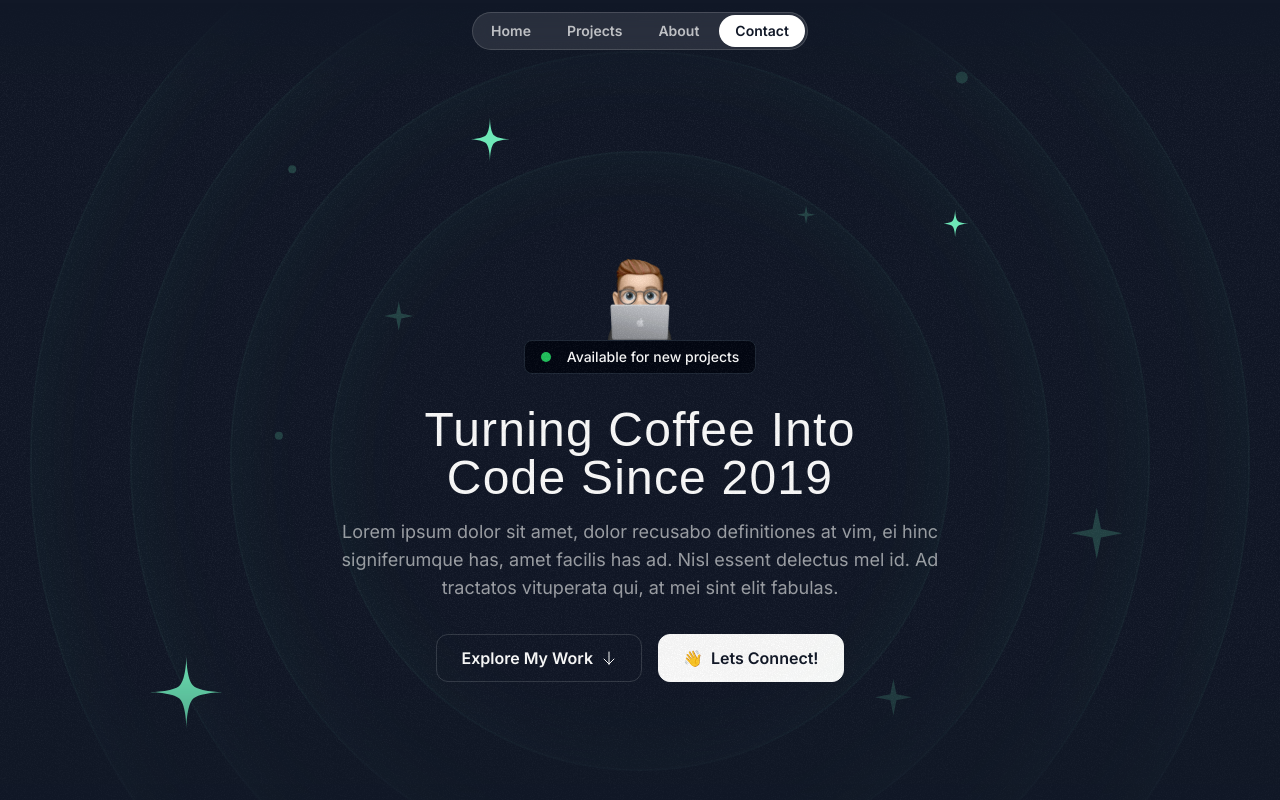
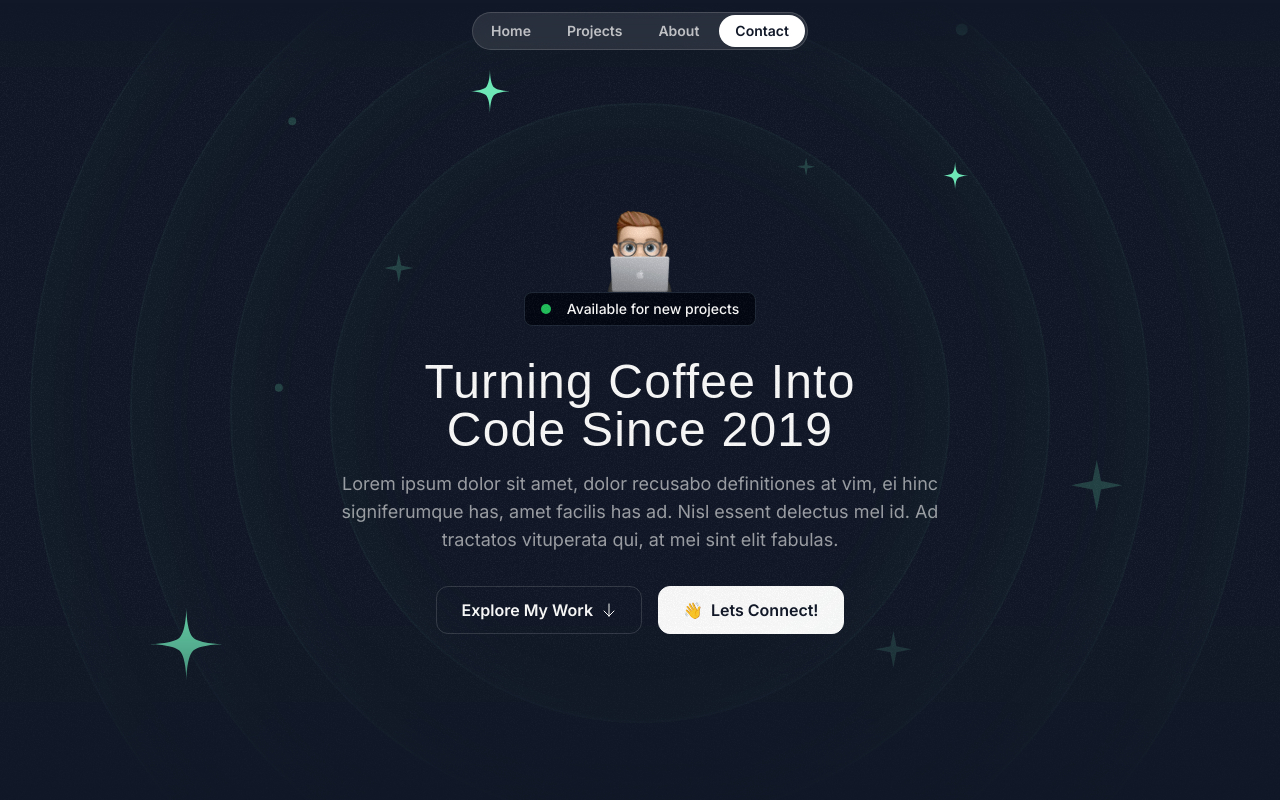
Before and after one commit to DHatchie/React-NJS-Website, a Next.js app: page / in a window 1280 px wide. Shown: the top 800 px of the page. Built offline with nearby package versions, Linux system fonts and the light colour scheme; a web font is replaced by a local one.

Commit message:
hero adjustments

```diff
--- a/src/sections/Hero.tsx
+++ b/src/sections/Hero.tsx
@@ -8,7 +8,7 @@
 
 export const Hero = () => {
   return (
-    <div className='relative z-0 overflow-x-clip py-32 md:py-48 lg:py-60'>
+    <div className='relative z-0 overflow-x-clip py-32 md:py-48 lg:py-50'>
       <div className='absolute inset-0 [mask-image:linear-gradient(to_bottom,transparent,black_10%,black_70%,transparent)] pointer-events-none'>
         <div
           className='absolute inset-0 -z-30 opacity-5'
```
